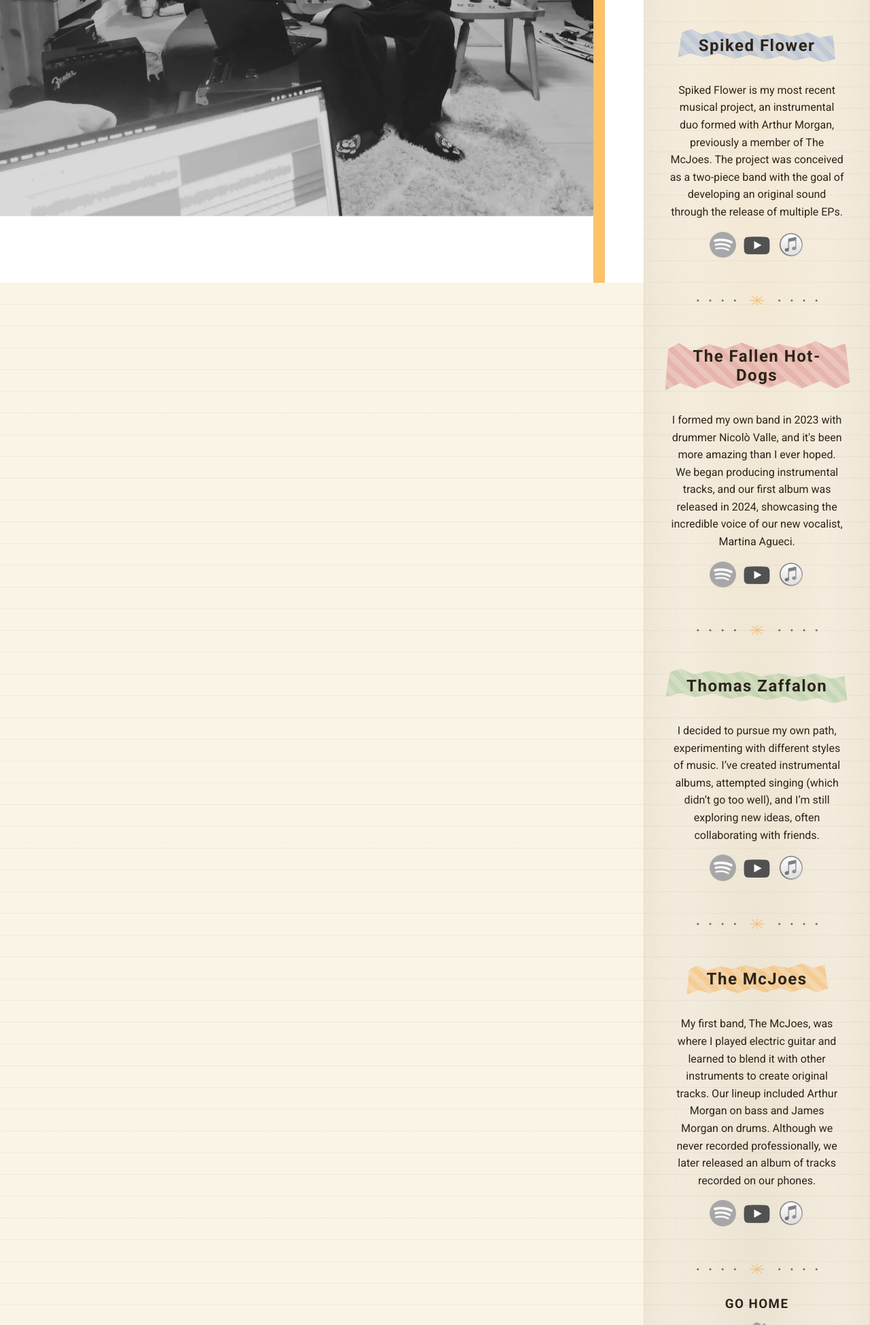
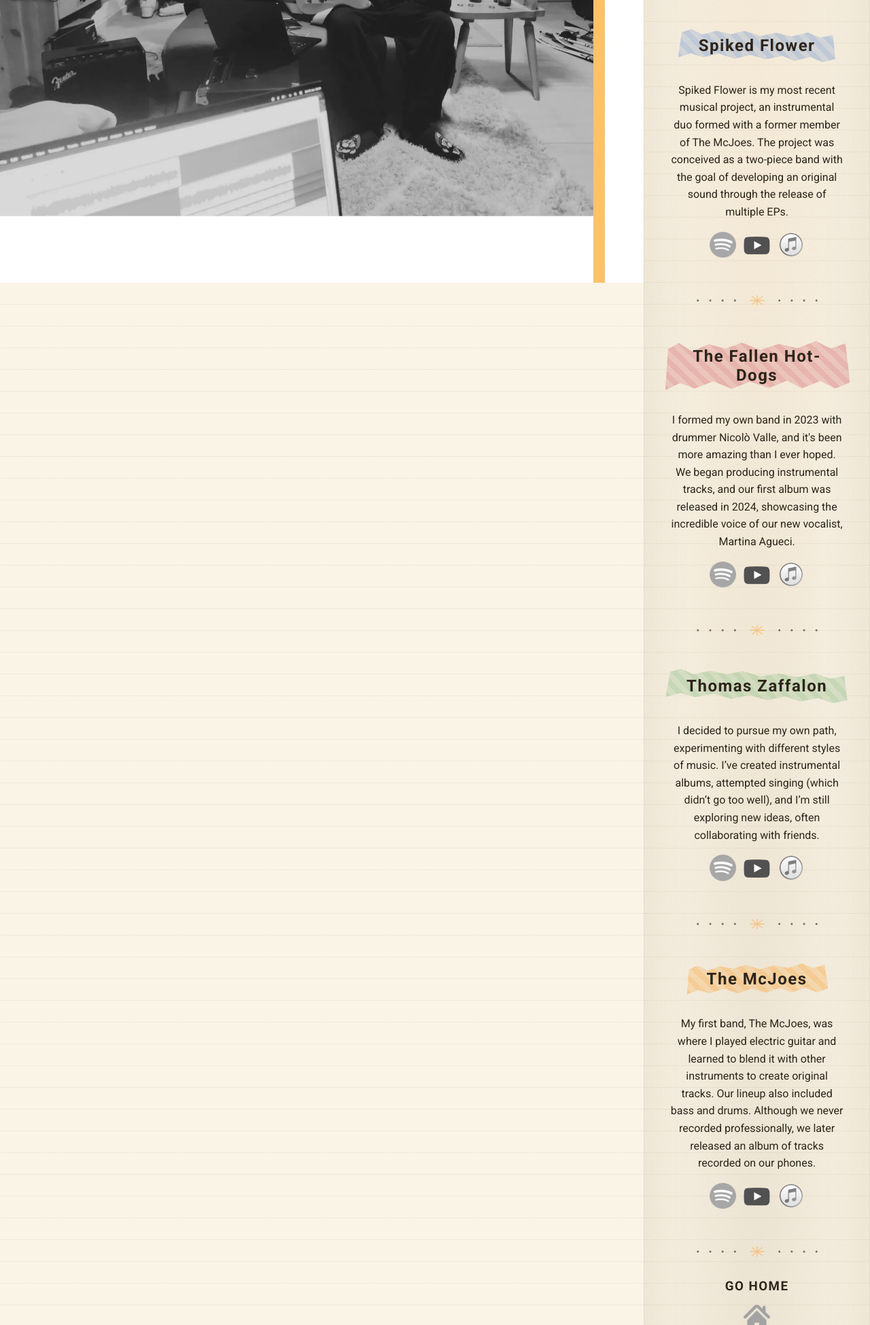
Before and after one commit to tommyzaffa/portfolio, a plain HTML site: page music/index.html in a window 1280 px wide. Shown: the part 384-2333 px from the top of the page at 68% size. Drawn offline with Linux system fonts and the light colour scheme.

Commit message:
Rimuove i nomi dei membri delle band dalla pagina Music
Co-Authored-By: Claude Opus 4.6 <noreply@anthropic.com>

```diff
--- a/music/index.html
+++ b/music/index.html
@@ -93,7 +93,7 @@
                     Spiked Flower
                 </h2>
                 <p>
-                    Spiked Flower is my most recent musical project, an instrumental duo formed with Arthur Morgan, previously a member of The McJoes. The project was conceived as a two-piece band with the goal of developing an original sound through the release of multiple EPs.
+                    Spiked Flower is my most recent musical project, an instrumental duo formed with a former member of The McJoes. The project was conceived as a two-piece band with the goal of developing an original sound through the release of multiple EPs.
                 </p>
                 <!-- ICONS -->
                  <a href="https://open.spotify.com/intl-it/artist/2J0Zw9xnhyvsrJtpAWkMpg?si=7wrZmdVSS0WNMZ7gpUvljg">
@@ -162,7 +162,7 @@
                     The McJoes
                 </h2>
                 <p>
-                    My first band, The McJoes, was where I played electric guitar and learned to blend it with other instruments to create original tracks. Our lineup included Arthur Morgan on bass and James Morgan on drums. Although we never recorded professionally, we later released an album of tracks recorded on our phones.
+                    My first band, The McJoes, was where I played electric guitar and learned to blend it with other instruments to create original tracks. Our lineup also included bass and drums. Although we never recorded professionally, we later released an album of tracks recorded on our phones.
                 </p>
                 <!-- ICONS -->
                 <a href="https://open.spotify.com/intl-it/artist/1hoxwm9hvoyWHTHmptQMV3?si=KP58Z02mReu4n0W-fpMnBA">
```
